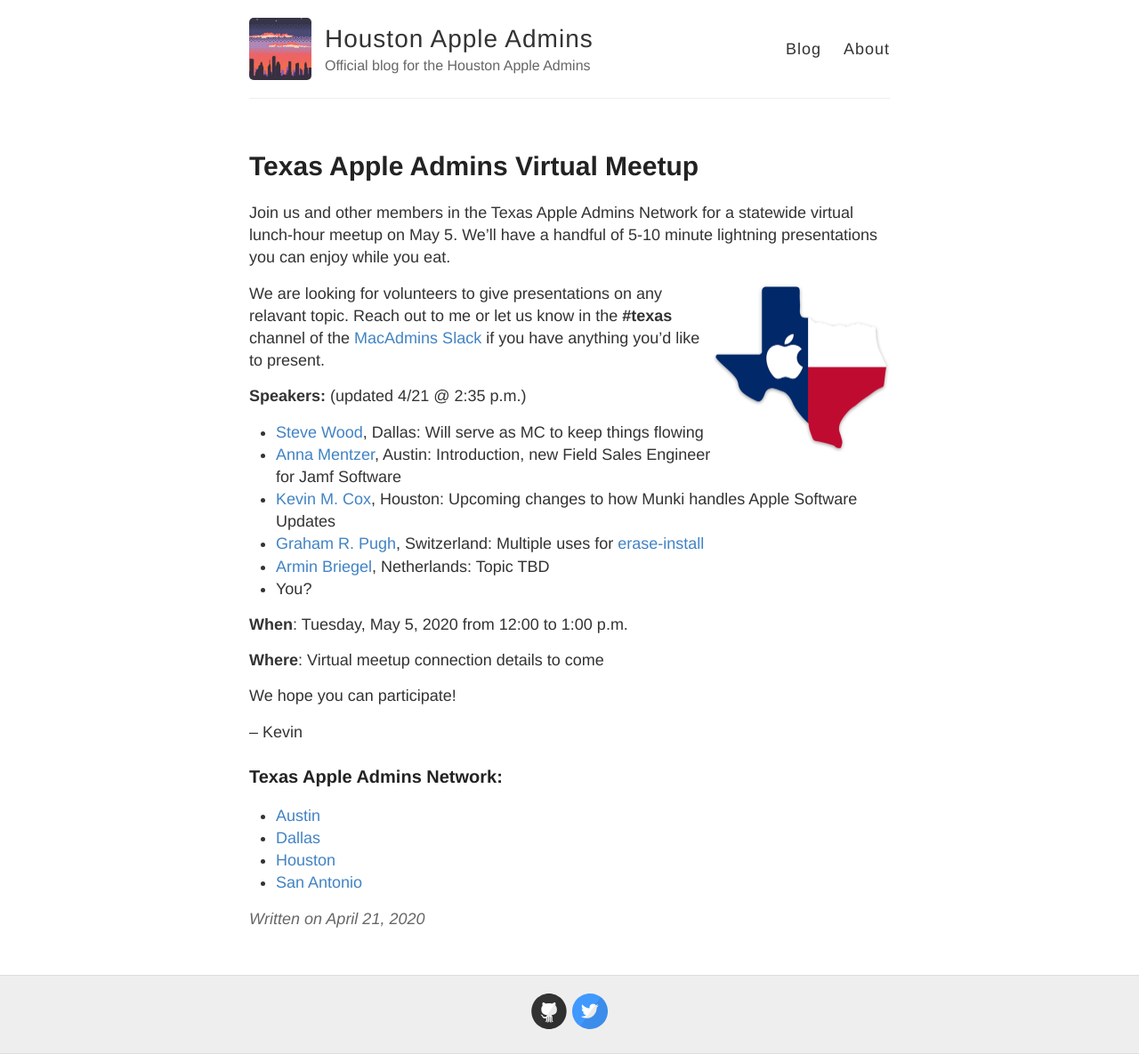
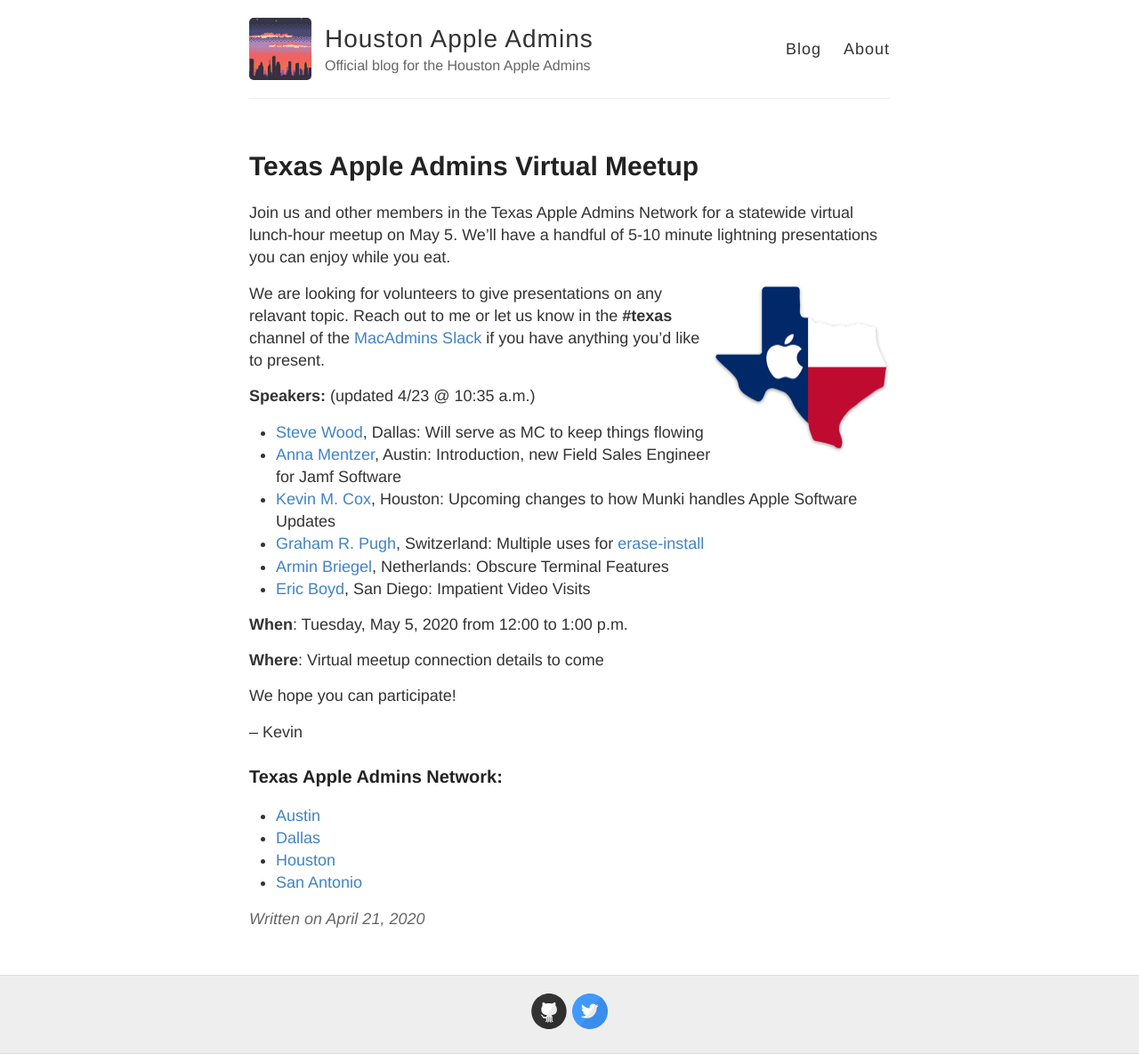
Before and after one commit to houstonappleadmins/houstonappleadmins.github.io, a Jekyll site: the page built from _posts/2020-04-20-TexasAppleAdminsVirtual.md, in a window 1280 px wide. Shown: the whole page at 89% size. Built offline with Jekyll 4.4.1, drawn with Linux system fonts in a browser that asks for light colours; our own code applies the rules of GitHub Pages for plain Markdown files.

Commit message:
Update 2020-04-20-TexasAppleAdminsVirtual.md

```diff
--- a/_posts/2020-04-20-TexasAppleAdminsVirtual.md
+++ b/_posts/2020-04-20-TexasAppleAdminsVirtual.md
@@ -9,14 +9,14 @@
 
 We are looking for volunteers to give presentations on any relavant topic. Reach out to me or let us know in the **#texas** channel of the [MacAdmins Slack](https://www.macadmins.org) if you have anything you'd like to present.
 
-**Speakers:** (updated 4/21 @ 2:35 p.m.)
+**Speakers:** (updated 4/23 @ 10:35 a.m.)
 
 * [Steve Wood](https://geekygordo.com), Dallas: Will serve as MC to keep things flowing
 * [Anna Mentzer](https://www.linkedin.com/in/annamentzer/), Austin: Introduction, new Field Sales Engineer for Jamf Software
 * [Kevin M. Cox](https://www.kevinmcox.com/), Houston: Upcoming changes to how Munki handles Apple Software Updates
 * [Graham R. Pugh](https://grahamrpugh.com), Switzerland: Multiple uses for [erase-install](https://github.com/grahampugh/erase-install)
-* [Armin Briegel](https://scriptingosx.com), Netherlands: Topic TBD
-* You?
+* [Armin Briegel](https://scriptingosx.com), Netherlands: Obscure Terminal Features
+* [Eric Boyd](https://twitter.com/ericjboyd), San Diego: Impatient Video Visits
 
 **When**: Tuesday, May 5, 2020 from 12:00 to 1:00 p.m.
 
```
